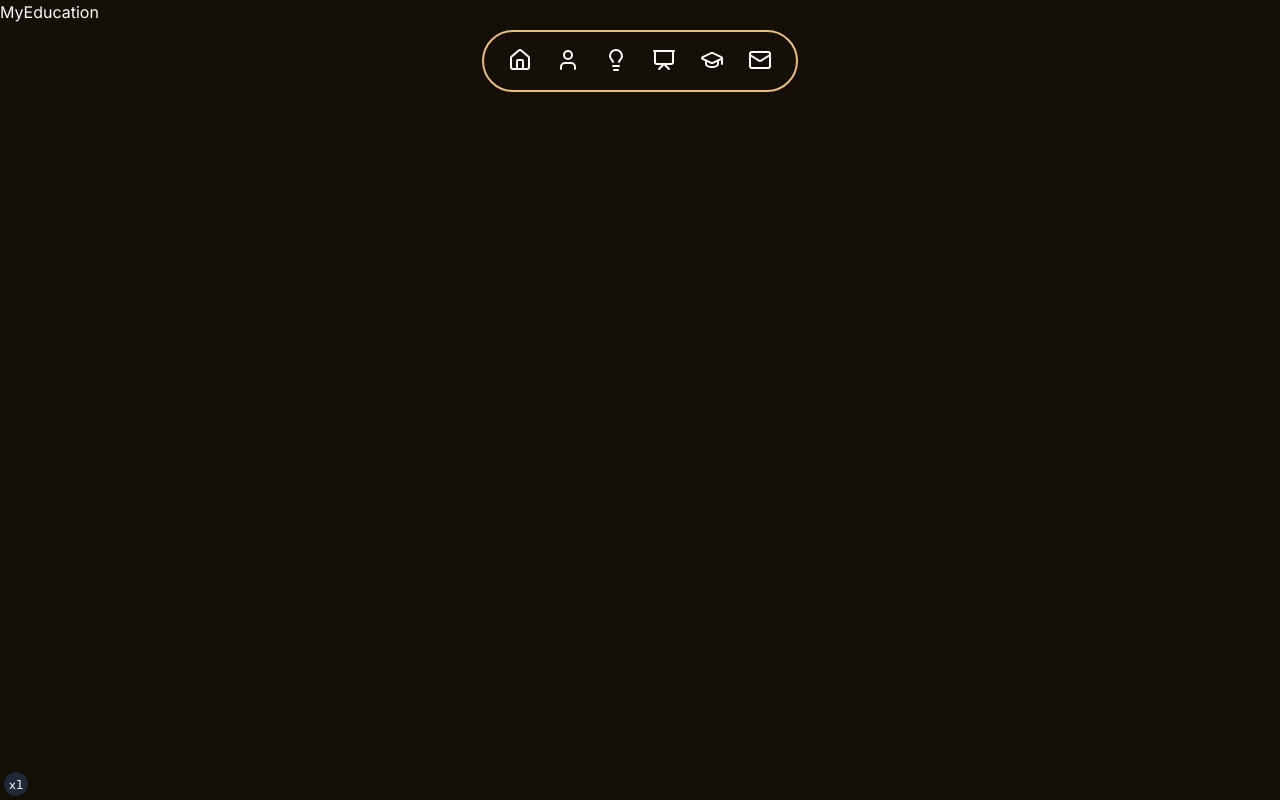
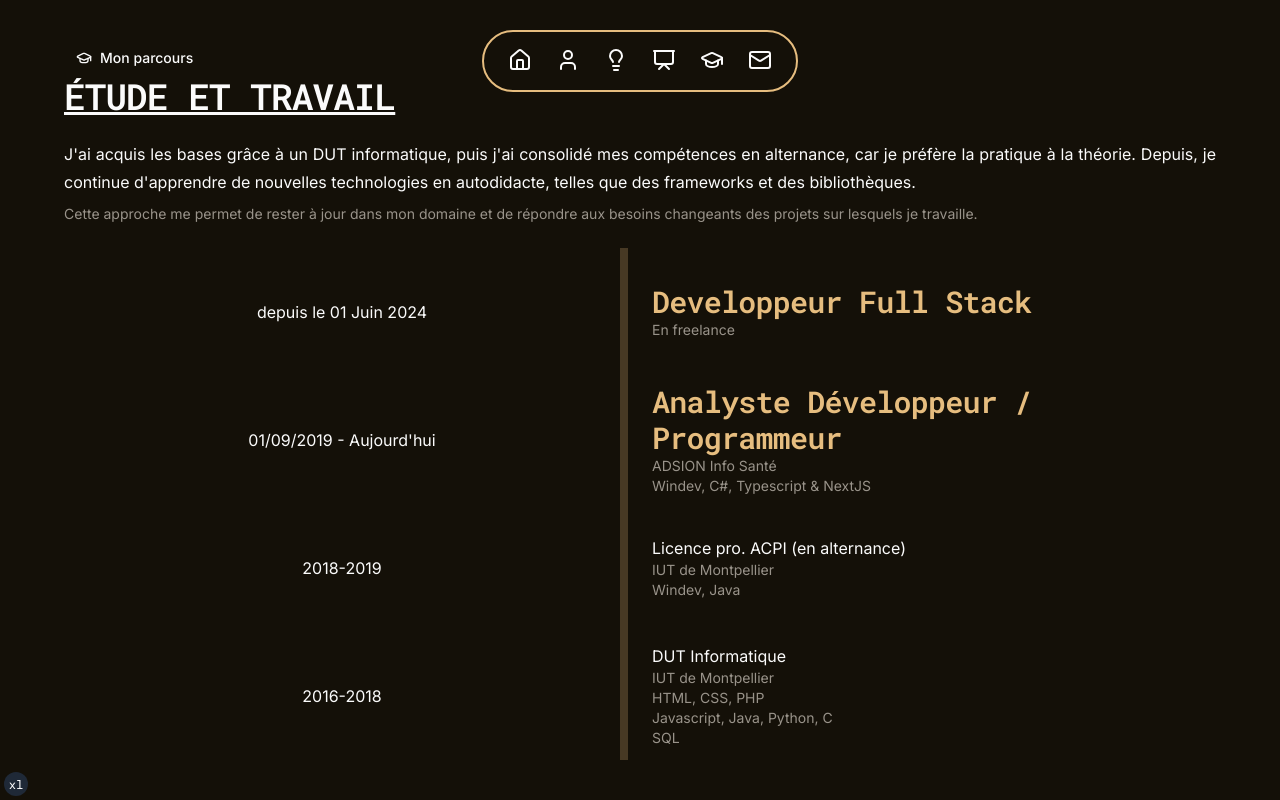
Before and after one commit to lorenzo-237/my-portfolio, a Next.js app: page /education in a window 1280 px wide. Built offline with nearby package versions, Linux system fonts and the light colour scheme.

Commit message:
education

```diff
--- a/src/components/landing/MyEducation.tsx
+++ b/src/components/landing/MyEducation.tsx
@@ -1,7 +1,92 @@
 import React from 'react';
+import { Layout, LayoutContent } from '../pages/layout';
+import { Button } from '../ui/button';
+import { GraduationCap, Heart, Languages } from 'lucide-react';
+import { Typography } from '../ui/typography';
+import Link from 'next/link';
 
 function MyEducation() {
-  return <div>MyEducation</div>;
+  return (
+    <div className='relative h-screen'>
+      <Layout className='h-full'>
+        <LayoutContent className='mt-20 sm:mt-0 space-y-6'>
+          <div className='w-full'>
+            <Button variant='ghost' size='sm'>
+              <GraduationCap className='size-4 mr-2' />
+              Mon parcours
+            </Button>
+            <Typography variant='h2' className='uppercase underline text-2xl md:text-4xl'>
+              étude et travail
+            </Typography>
+          </div>
+          <div className='w-full text-justify'>
+            <ul className='space-y-6'>
+              <li className='space-y-2'>
+                <Typography variant='p'>
+                  J&apos;ai acquis les bases grâce à un DUT informatique, puis j&apos;ai consolidé mes compétences en
+                  alternance, car je préfère la pratique à la théorie. Depuis, je continue d&apos;apprendre de nouvelles
+                  technologies en autodidacte, telles que des frameworks et des bibliothèques.
+                </Typography>
+                <Typography variant='muted'>
+                  Cette approche me permet de rester à jour dans mon domaine et de répondre aux besoins changeants des
+                  projets sur lesquels je travaille.
+                </Typography>
+              </li>
+            </ul>
+          </div>
+          <div className='w-full grid grid-cols-2 gap-6'>
+            <div className='border-r-4 sm:border-r-8 '>
+              <ul>
+                <li className='h-32 flex items-center justify-center'>depuis le 01 Juin 2024</li>
+                <li className='h-32 flex items-center justify-center'>01/09/2019 - Aujourd&apos;hui</li>
+                <li className='h-32 flex items-center justify-center'>2018-2019</li>
+                <li className='h-32 flex items-center justify-center'>
+                  <Typography>2016-2018</Typography>
+                </li>
+              </ul>
+            </div>
+            <div>
+              <ul>
+                <li className='h-32 flex items-center justify-start'>
+                  <div>
+                    <Typography variant='h3' className='text-primary text-lg sm:text-xl md:text-2xl lg:text-3xl'>
+                      Developpeur Full Stack
+                    </Typography>
+                    <Typography variant='muted'>En freelance</Typography>
+                  </div>
+                </li>
+                <li className='h-32 flex items-center justify-start'>
+                  <div>
+                    <Typography variant='h3' className='text-primary text-lg sm:text-xl md:text-2xl lg:text-3xl'>
+                      Analyste Développeur / Programmeur
+                    </Typography>
+                    <Typography variant='muted'>ADSION Info Santé</Typography>
+                    <Typography variant='muted'>Windev, C#, Typescript & NextJS</Typography>
+                  </div>
+                </li>
+                <li className='h-32 flex items-center justify-start'>
+                  <div>
+                    <Typography>Licence pro. ACPI (en alternance)</Typography>
+                    <Typography variant='muted'>IUT de Montpellier</Typography>
+                    <Typography variant='muted'>Windev, Java</Typography>
+                  </div>
+                </li>
+                <li className='h-32 flex items-center justify-start'>
+                  <div>
+                    <Typography>DUT Informatique</Typography>
+                    <Typography variant='muted'>IUT de Montpellier</Typography>
+                    <Typography variant='muted'>HTML, CSS, PHP</Typography>
+                    <Typography variant='muted'>Javascript, Java, Python, C</Typography>
+                    <Typography variant='muted'>SQL</Typography>
+                  </div>
+                </li>
+              </ul>
+            </div>
+          </div>
+        </LayoutContent>
+      </Layout>
+    </div>
+  );
 }
 
 export default MyEducation;
```
